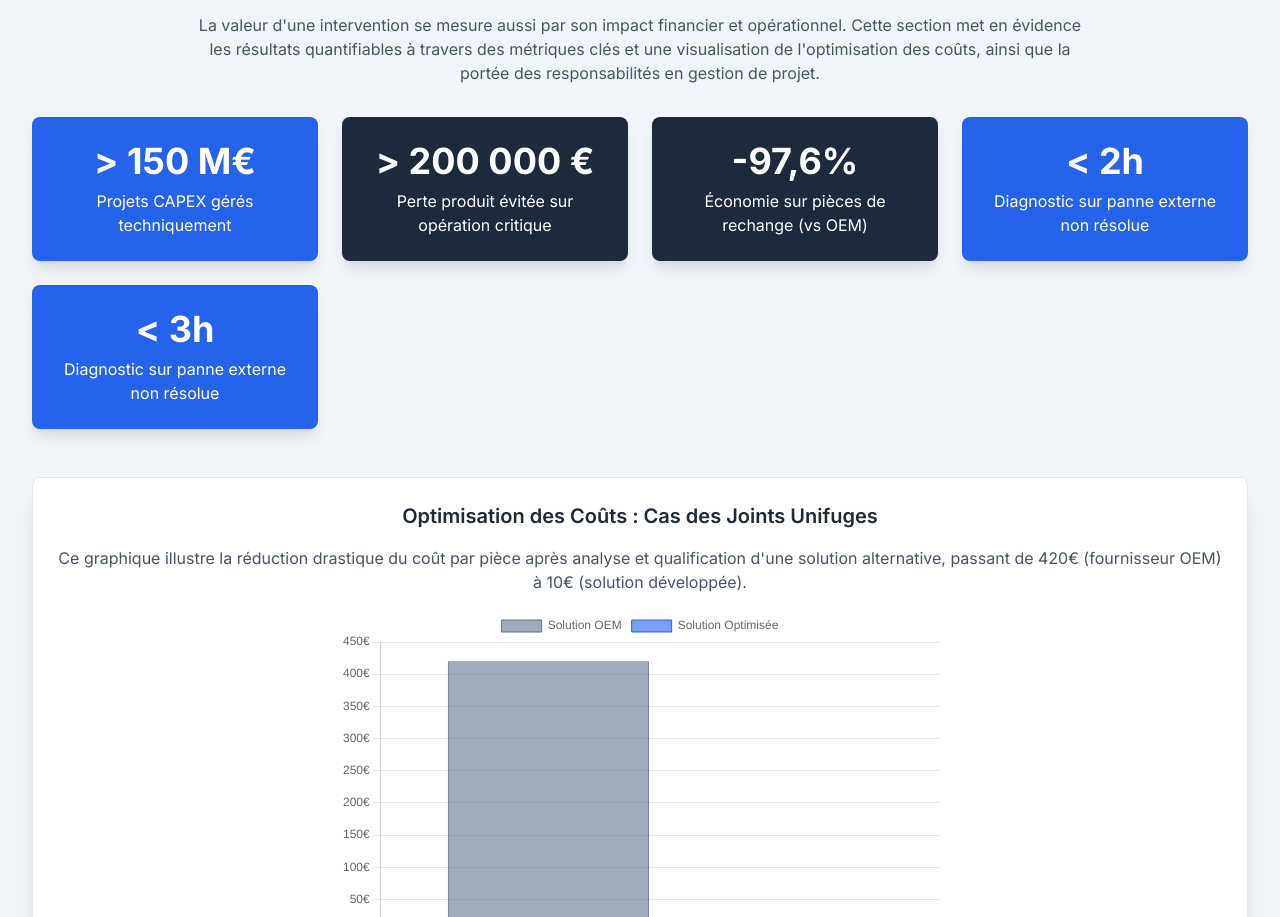
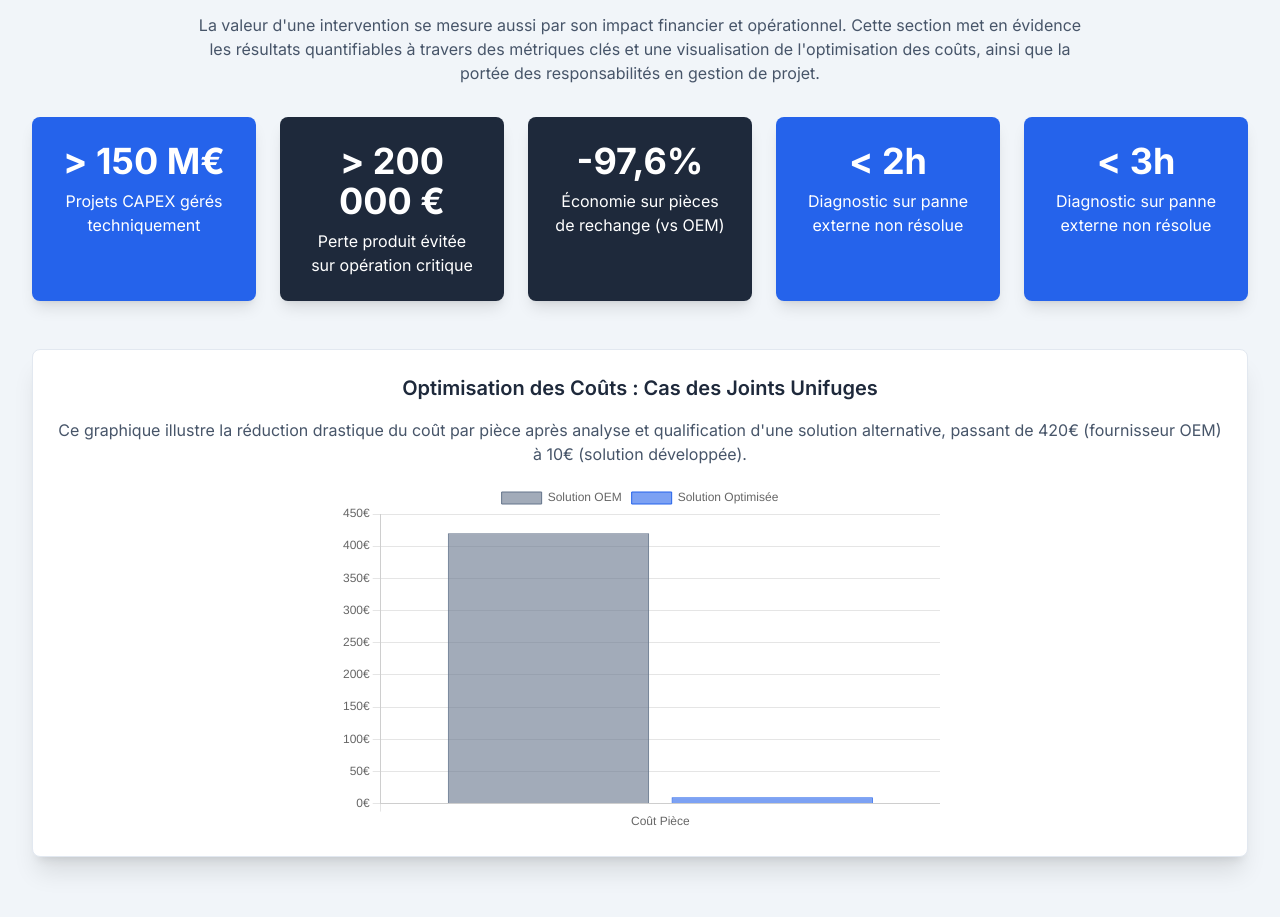
Before and after one commit to Folkj/mon-portfolio-electromecanique, a plain HTML site: page index.html in a window 1280 px wide. Shown: the part 2073-2990 px from the top of the page. Drawn offline with nearby package versions, Linux system fonts and the light colour scheme.

Commit message:
Update index.html

```diff
--- a/index.html
+++ b/index.html
@@ -156,7 +156,7 @@
         <section id="impact" class="my-20 scroll-mt-24">
             <h2 class="text-3xl font-bold text-center text-slate-800 mb-4">Impact Chiffré & Projets</h2>
             <p class="text-center max-w-4xl mx-auto text-slate-600 mb-8">La valeur d'une intervention se mesure aussi par son impact financier et opérationnel. Cette section met en évidence les résultats quantifiables à travers des métriques clés et une visualisation de l'optimisation des coûts, ainsi que la portée des responsabilités en gestion de projet.</p>
-            <div class="grid md:grid-cols-2 lg:grid-cols-4 gap-6 mb-12">
+            <div class="grid md:grid-cols-2 lg:grid-cols-5 gap-6 mb-12">
                 <div class="bg-blue-600 text-white p-6 rounded-lg shadow-lg text-center">
                     <div class="text-4xl font-bold">> 150 M€</div>
                     <div class="mt-2">Projets CAPEX gérés techniquement</div>
```
